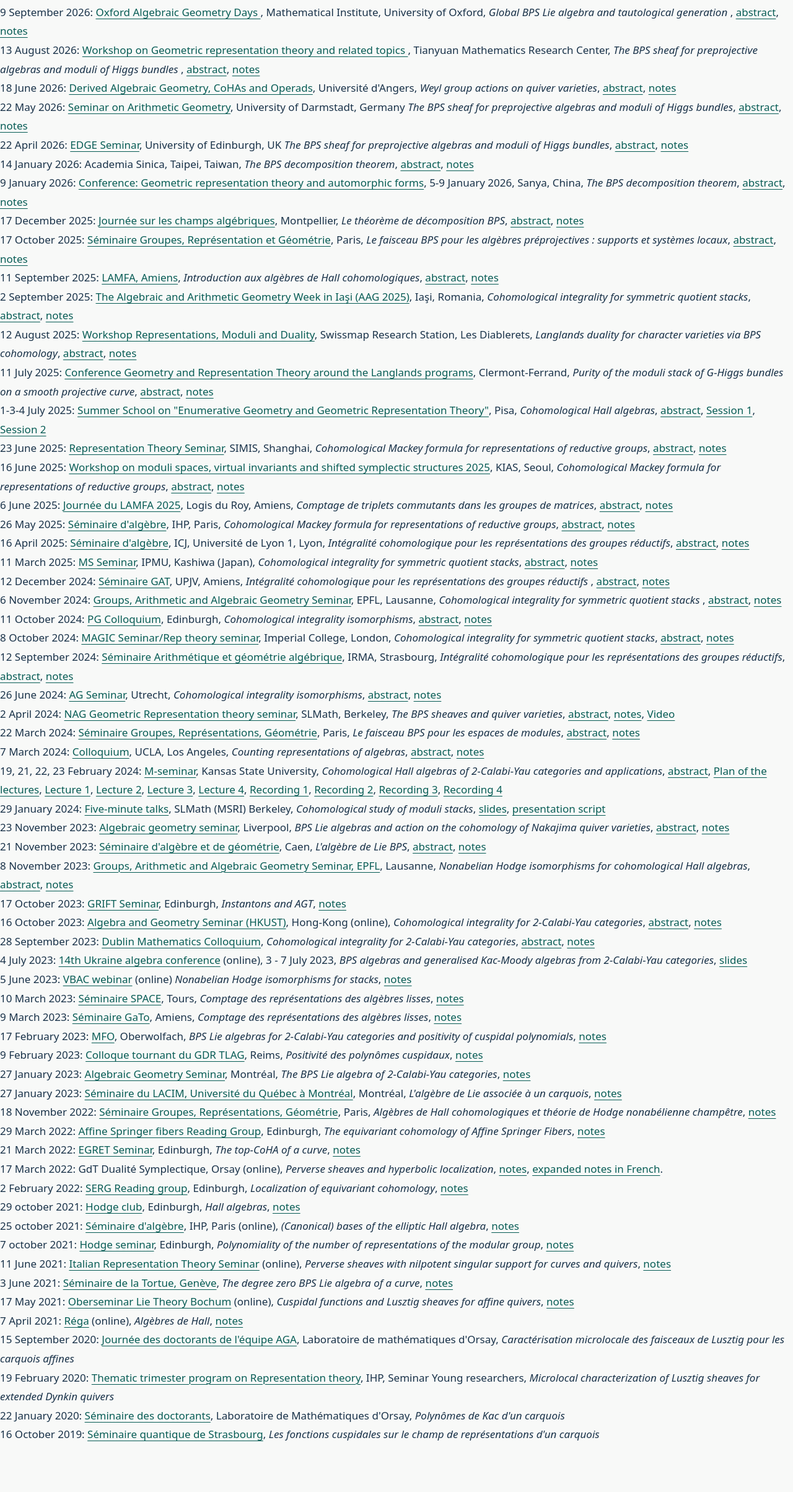
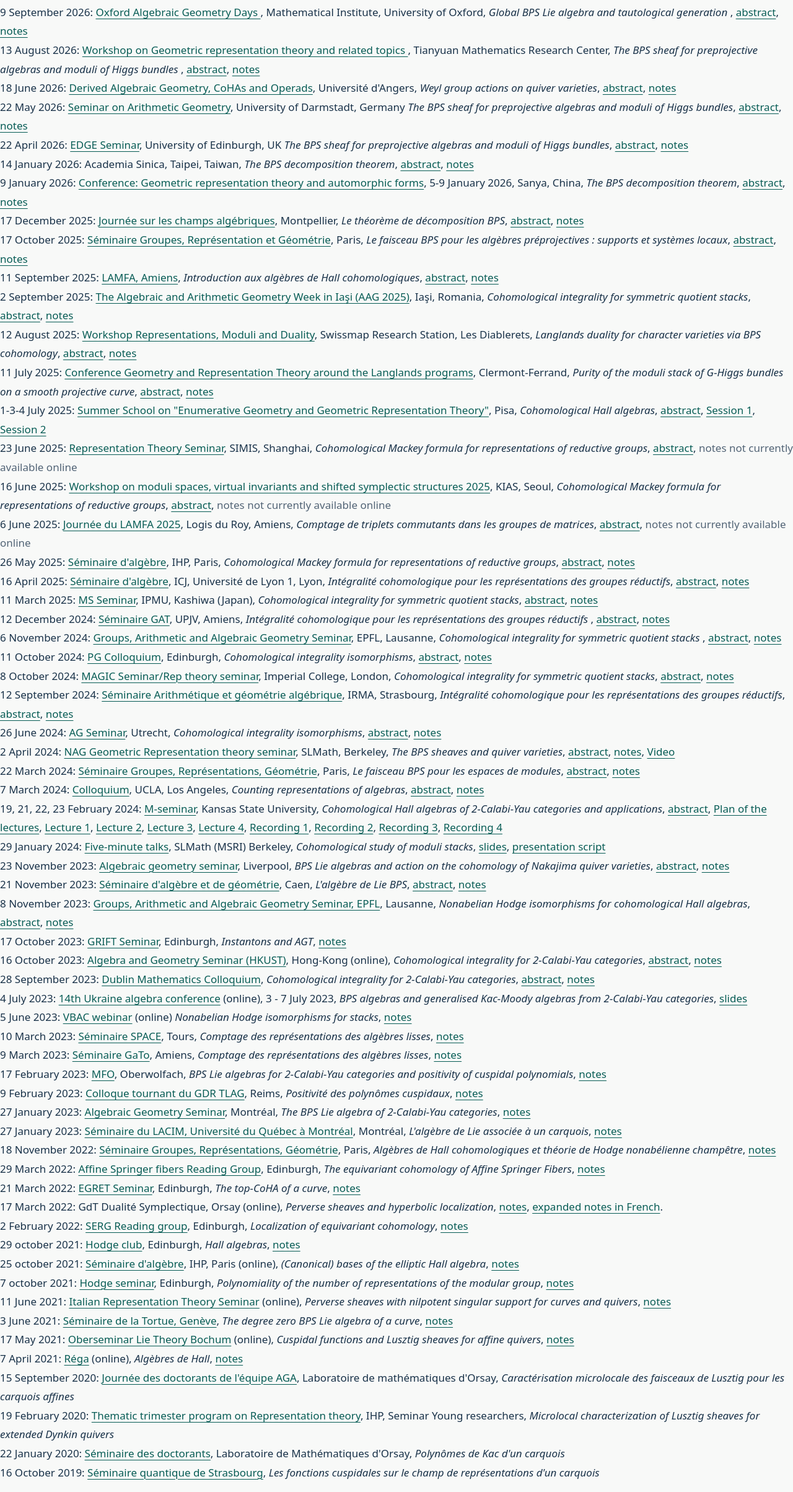
Before and after one commit to hennlu/hennlu.github.io, a Jekyll site: the page Talks.html, which Jekyll copies as it is, in a window 1280 px wide. Shown: the whole page at 62% size. Built offline with Jekyll 4.4.1, drawn with Linux system fonts in a browser that asks for light colours; before the commit the page ends 2346 px from its top, so only the background shows below that.

Commit message:
Correct bibliography, local navigation and legacy archive links

```diff
--- a/EGRET.html
+++ b/EGRET.html
@@ -31,8 +31,7 @@
 <br>
 Thursday, November 16th, 2pm:  Till Wehrhan (Bonn), <a href="Till-Wehrhan-16112023.html">Chevalley-Monk formulas for bow varieties</a>
 <br>
-Thursday, November 30th, 2pm:  Eric Ahlqvist (Edinburgh), <a href="Eric-Ahlqvist-30112023
-.html">Good Moduli Spaces in Derived Algebraic Geometry</a>
+Thursday, November 30th, 2pm:  Eric Ahlqvist (Edinburgh), <a href="Eric-Ahlqvist-30112023.html">Good Moduli Spaces in Derived Algebraic Geometry</a>
 <br>
 Tuesday, August 20th, 2pm:  Arkadij Bojko (Taipei), <a href="Arkadij-Bojko-August2024.html">Universal Virasoro constraints for additive categories</a>, <a href="An_Intuitive_Approach_to_Virasoro_Constraints_for_Additive_Categories__Edinburgh_.pdf">Slides</a>
 </p>
--- a/Talks.html
+++ b/Talks.html
@@ -43,7 +43,7 @@
 
 17 December 2025:  <a href="https://imag.umontpellier.fr/~brochard/recherche/journee_GA_2025.html">Journée sur les champs algébriques</a>, Montpellier, <i>Le théorème de décomposition BPS</i>, <a href="montpellier.html">abstract</a>, <a href="montpellier17122025.pdf">notes</a>
 <br>
-17 October 2025:  <a href="www.imj-prg.fr/gestion/evenement/affEvenement/59">Séminaire Groupes, Représentation et Géométrie</a>, Paris, <i>Le faisceau BPS pour les algèbres préprojectives : supports et systèmes locaux</i>, <a href="Paris_17102025.html">abstract</a>, <a href="Paris-17-octobre 2025.pdf">notes</a>
+17 October 2025:  <a href="https://www.imj-prg.fr/gestion/evenement/affEvenement/59">Séminaire Groupes, Représentation et Géométrie</a>, Paris, <i>Le faisceau BPS pour les algèbres préprojectives : supports et systèmes locaux</i>, <a href="Paris_17102025.html">abstract</a>, <a href="Paris-17-octobre 2025.pdf">notes</a>
 <br>
 
 11 September 2025:  <a href="">LAMFA, Amiens</a>, <i>Introduction aux algèbres de Hall cohomologiques</i>, <a href="intro_coha_septembre_2025.html">abstract</a>, <a href="intro_coha_septembre_2025.pdf">notes</a>
@@ -67,15 +67,15 @@
        1-3-4 July 2025:  <a href="https://events.dm.unipi.it/event/200/">Summer School on "Enumerative Geometry and Geometric Representation Theory"</a>, Pisa, <i>Cohomological Hall algebras</i>, <a href="SIMIS-June2025.html">abstract</a>, <a href="ExercisesessionsPisaI.pdf">Session 1</a>, <a href="ExercisesessionsPisaII.pdf">Session 2</a>
 <br>
 
-       23 June 2025:  <a href="">Representation Theory Seminar</a>, SIMIS, Shanghai, <i>Cohomological Mackey formula for representations of reductive groups</i>, <a href="SIMIS-June2025.html">abstract</a>, <a href="SIMIS-June-2025.pdf">notes</a>
+       23 June 2025:  <a href="">Representation Theory Seminar</a>, SIMIS, Shanghai, <i>Cohomological Mackey formula for representations of reductive groups</i>, <a href="SIMIS-June2025.html">abstract</a>, <span class="muted">notes not currently available online</span>
 <br>
 
 
-     16 June 2025:  <a href="http://events.kias.re.kr/h/WMV25/?pageNo=5919">Workshop on moduli spaces, virtual invariants and shifted symplectic structures 2025</a>, KIAS, Seoul, <i>Cohomological Mackey formula for representations of reductive groups</i>, <a href="KIAS-June2025.html">abstract</a>, <a href="KIAS-June-2025.pdf">notes</a>
+     16 June 2025:  <a href="http://events.kias.re.kr/h/WMV25/?pageNo=5919">Workshop on moduli spaces, virtual invariants and shifted symplectic structures 2025</a>, KIAS, Seoul, <i>Cohomological Mackey formula for representations of reductive groups</i>, <a href="KIAS-June2025.html">abstract</a>, <span class="muted">notes not currently available online</span>
      <br>
 
 
-6 June 2025:  <a href="https://indico.math.cnrs.fr/event/13848/">Journée du LAMFA 2025</a>, Logis du Roy, Amiens, <i>Comptage de triplets commutants dans les groupes de matrices</i>, <a href="LAMFA-June-2025.html">abstract</a>, <a href="LAMFA-June-2025.pdf">notes</a>
+6 June 2025:  <a href="https://indico.math.cnrs.fr/event/13848/">Journée du LAMFA 2025</a>, Logis du Roy, Amiens, <i>Comptage de triplets commutants dans les groupes de matrices</i>, <a href="LAMFA-June-2025.html">abstract</a>, <span class="muted">notes not currently available online</span>
 <br>
 
    26 May 2025:  <a href="https://researchseminars.org/seminar/paris-algebra-seminar">Séminaire d'algèbre</a>, IHP, Paris, <i>Cohomological Mackey formula for representations of reductive groups</i>, <a href="IHPMay2025.html">abstract</a>, <a href="IHPMay2025.pdf">notes</a>
@@ -93,7 +93,7 @@
    <br>
    8 October 2024:  <a href="https://www.imperial.ac.uk/geometry/seminars/magic-seminar/">MAGIC Seminar/Rep theory seminar</a>, Imperial College, London, <i>Cohomological integrality for symmetric quotient stacks</i>, <a href="ImperialOctober2024.html">abstract</a>, <a href="Imperial-8October2024.pdf">notes</a>
    <br>
-   12 September 2024:  <a href=" https://irma.math.unistra.fr/seminaires/seminaire-arithmetique-et-geometrie-algebrique.html#">Séminaire Arithmétique et géométrie algébrique</a>, IRMA, Strasbourg, <i>Intégralité cohomologique pour les représentations des groupes réductifs</i>, <a href="IRMASeptember2024.html">abstract</a>, <a href="Strasbourg12sept2024.pdf">notes</a>
+   12 September 2024:  <a href="https://irma.math.unistra.fr/seminaires/seminaire-arithmetique-et-geometrie-algebrique.html#">Séminaire Arithmétique et géométrie algébrique</a>, IRMA, Strasbourg, <i>Intégralité cohomologique pour les représentations des groupes réductifs</i>, <a href="IRMASeptember2024.html">abstract</a>, <a href="Strasbourg12sept2024.pdf">notes</a>
    <br>
  26 June 2024:  <a href="https://utrechtgeometrycentre.nl/calendar/">AG Seminar</a>, Utrecht, <i>Cohomological integrality isomorphisms</i>, <a href="UtrechtJune2024.html">abstract</a>, <a href="UtrechtJune2024.pdf">notes</a>
    <br>
--- a/_data/publications.json
+++ b/_data/publications.json
@@ -23,9 +23,9 @@
   {
     "id": "2509.21298",
     "year": 2025,
-    "title": "Strong cohomological integrality for symmetric stacks",
+    "title": "The BPS decomposition theorem",
     "authors": "Lucien Hennecart, Tasuki Kinjo",
-    "summary": "An integrality theorem for symmetric stacks and consequences for 0-shifted symplectic stacks."
+    "summary": "A general BPS decomposition theorem for symmetric stacks and shifted symplectic stacks, with applications to purity."
   },
   {
     "id": "2505.09483",
--- a/_layouts/default.html
+++ b/_layouts/default.html
@@ -58,7 +58,7 @@
       <div class="footer-top">
         <div><strong>Lucien Hennecart</strong><p>{% if page.lang == 'fr' %}Chargé de recherche CNRS · LAMFA, Amiens{% else %}CNRS Researcher · LAMFA, Amiens{% endif %}</p>
           <a href="mailto:Lucien.Hennecart@u-picardie.fr">Lucien.Hennecart@u-picardie.fr</a></div>
-        <div class="footer-links"><a href="{{ '/cv.html' | relative_url }}">CV</a><a href="{{ '/students.html' | relative_url }}">{% if page.lang == 'fr' %}Étudiants et postdocs{% else %}Students & postdocs{% endif %}</a><a href="{{ '/music.html' | relative_url }}">{% if page.lang == 'fr' %}Musique{% else %}Music{% endif %}</a></div>
+        <div class="footer-links"><a href="{% if page.lang == 'fr' %}{{ '/cv-fr.html' | relative_url }}{% else %}{{ '/cv.html' | relative_url }}{% endif %}">CV</a><a href="{% if page.lang == 'fr' %}{{ '/students-fr.html' | relative_url }}{% else %}{{ '/students.html' | relative_url }}{% endif %}">{% if page.lang == 'fr' %}Étudiants et postdocs{% else %}Students & postdocs{% endif %}</a><a href="{% if page.lang == 'fr' %}{{ '/music-fr.html' | relative_url }}{% else %}{{ '/music.html' | relative_url }}{% endif %}">{% if page.lang == 'fr' %}Musique{% else %}Music{% endif %}</a></div>
       </div>
       <div class="institution-logos" aria-label="{% if page.lang == 'fr' %}Établissements{% else %}Institutions{% endif %}">
         <a href="https://www.cnrs.fr/" aria-label="CNRS"><img src="{{ '/logo-cnrs.svg' | relative_url }}" alt="CNRS" loading="lazy"></a>
--- a/poster.html
+++ b/poster.html
@@ -3,7 +3,7 @@
 <head>
     <meta charset="UTF-8">
     <title>Poster Imperial College</title>
-    <link rel="icon" type="image/png" href="favicon.png">
+    <link rel="icon" type="image/svg+xml" href="favicon.svg">
     <link rel="stylesheet" type="text/css" href="styles.css">
     <style>
         .image-container {
--- a/styles.css
+++ b/styles.css
@@ -101,3 +101,6 @@
 @media(max-width:750px){.container{width:min(var(--width),calc(100% - 2rem))}.hero-grid{grid-template-columns:1fr}.hero-media{max-width:260px;justify-self:start;grid-row:1}.hero{padding-top:2.5rem}.grid,.grid.three{grid-template-columns:1fr}.section-head{align-items:start;flex-direction:column}.timeline li{grid-template-columns:1fr;gap:.15rem}.card{padding:1.2rem}.page-intro{padding:2.7rem 0 1.5rem}.footer-top{display:block}.footer-links{margin-top:1rem}.nav-links a{font-size:.84rem;padding:.5rem}.brand-mark{width:2.6rem;height:2.6rem}}
 @media(prefers-reduced-motion:reduce){html{scroll-behavior:auto}}
 @media print{.site-header,.skip-link,.site-footer,.button{display:none!important}body{font-size:11pt;color:#000;background:#fff}.container{width:100%}.hero,.page-intro{padding:1rem 0;background:#fff}.section{padding:1rem 0}.card{box-shadow:none;break-inside:avoid}}
+
+/* Ensure archival HTML pages still have comfortable margins and clear keyboard focus. */
+:focus-visible{outline:3px solid #b65c00;outline-offset:3px}
--- a/workshop-amiens-2026.html
+++ b/workshop-amiens-2026.html
@@ -256,7 +256,7 @@
       <h2>Contact</h2>
       <p>
         For any questions, please contact the organizer Lucien Hennecart at:
-        <a href="mailto:contact@example.com">firstname.name@u-picardie.fr</a>
+        <a href="mailto:Lucien.Hennecart@u-picardie.fr">Lucien.Hennecart@u-picardie.fr</a>
       </p>
     </section>
   </main>
```
